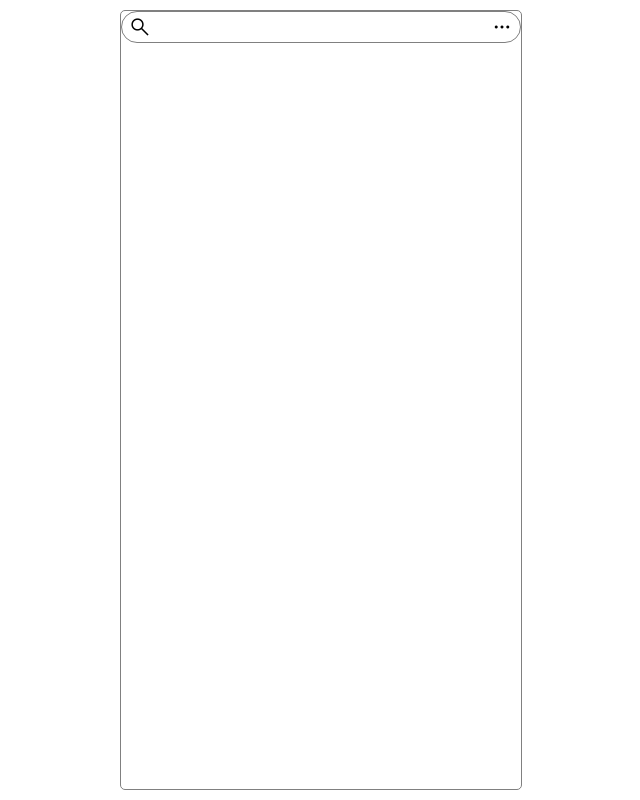
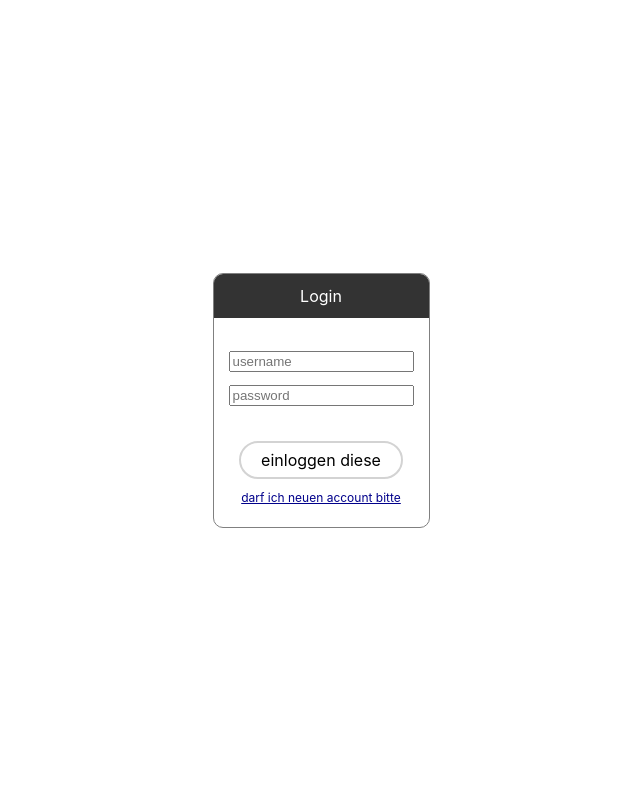
Before and after one commit to Raphael2b3/swarmintelligencefrontend, a React (Vite) app: page /login in a window 1280 px wide. Shown: the whole page, without its empty margins (319-959 px from the left). Built offline with nearby package versions, Linux system fonts and the light colour scheme.

Commit message:
started login page

```diff
--- a/src/App.tsx
+++ b/src/App.tsx
@@ -1,49 +1,40 @@
-import { createContext, useState } from "react";
+import { useState, useRef } from "react";
 import styled from 'styled-components'
-import Searchbar from "./components/searchbar";
-import Statement from "./components/statement";
-
-const Frame = styled.div`
-  height: inherit;
-  width: inherit;
-
-  display: flex;
-  flex-direction: column;
-
-  jusitfy-content: center;
-  align-items: center;
-`
-
-const PhoneFrame = styled.div`
-  flex: 1 1 auto;
-  display: flex;
-  flex-direction: column;
-  max-width: 400px;
-  width: 100%;
-  border: 1px solid grey;
-  border-radius: 5px;
-  margin: 10px;
-`
-
-const StatementFrame = styled.div`
-  flex: 1 1 auto;
-
-`
+import AppProvider, { AppContext, AppContextData } from "./context/appContext";
+import { createBrowserRouter, Navigate, RouterProvider } from "react-router-dom";
+import Login from "./pages/loginPage";
+import Home from "./pages/homePage";
 
 
 
 function App() {
+
+  const appCtxRef = useRef<AppContextData>({
+    root: 'http://127.0.0.1:5555/',
+  })
+
+
+  const router = createBrowserRouter([
+    {
+      path: 'login',
+      element: <Login/>
+    },
+    {
+      path: '/',
+      element: <Home/>,
+    }
+  ])
+
+
   return (
-    <Frame>
-      <PhoneFrame>
+    <AppProvider ctx = {appCtxRef.current}>
+      <RouterProvider router = {router} />
+    </AppProvider>
 
-        <Searchbar/>
-        <StatementFrame>
-          <Statement/>
-        </StatementFrame>
-      </PhoneFrame>
-    </Frame>
   );
+
+
+
 }
 
 export default App;
--- /dev/null
+++ b/src/communication/user.tsx
@@ -0,0 +1,6 @@
+
+
+export default class User {
+
+
+}
--- /dev/null
+++ b/src/components/navi.tsx
@@ -0,0 +1,56 @@
+import styled from 'styled-components'
+import { Link } from 'react-router-dom'
+
+const BorderFrame = styled.div`
+    display: flex;
+    flex-direction: column;
+    justify-content: start;
+    align-items: center;
+
+    border: solid 1px grey;
+    border-radius: 5px;
+    overflow: hidden;
+`
+
+
+interface LinkItemProps {
+    odd: boolean,
+    lastItem?: boolean,
+}
+const LinkItemFrame = styled.div<LinkItemProps>`
+
+    width: 100%;
+    border-bottom: solid ${props => props.lastItem ? '0' : '1'}px grey;
+    background-color: ${props => props.odd ? 'lightgrey' : 'white'};
+
+
+`
+
+
+const LinkItem = styled(Link)`
+    all: unset;
+
+    padding: 2px 15px;
+
+    display: flex;
+    flex-direction: row;
+    align-items: center;
+    justify-content: space-between;
+
+    cursor: pointer;
+
+`
+
+export default function Navi() {
+
+    return(
+        <BorderFrame>
+            <LinkItemFrame odd = {true}>
+                <LinkItem to = './login' > Login </LinkItem>
+            </LinkItemFrame>
+            <LinkItemFrame odd = {false} lastItem>
+                <LinkItem to = '/'> empty </LinkItem>
+            </LinkItemFrame>
+        </BorderFrame>
+    )
+}
--- /dev/null
+++ b/src/context/appContext.tsx
@@ -0,0 +1,23 @@
+import { createContext } from "react"
+
+
+export interface AppContextData {
+    root: string,
+
+}
+
+export const AppContext = createContext<AppContextData>({} as AppContextData)
+
+
+interface Props {
+    children: React.ReactNode,
+    ctx: AppContextData
+}
+export default function AppProvider(props: Props) {
+
+    return(
+        <AppContext.Provider value = { props.ctx }>
+            { props.children }
+        </AppContext.Provider>
+    )
+}
--- a/src/data/types.ts
+++ b/src/data/types.ts
@@ -13,6 +13,8 @@ export interface Statement {
 
 
 
+
+
 export interface Connection {
     id: string,
     supports: boolean,
--- /dev/null
+++ b/src/pages/homePage.tsx
@@ -0,0 +1,48 @@
+import styled from 'styled-components'
+import Searchbar from '../components/searchbar'
+import Navi from '../components/navi'
+
+
+const Frame = styled.div`
+  height: inherit;
+  width: inherit;
+
+  display: flex;
+  flex-direction: column;
+  jusitfy-content: center;
+  align-items: center;
+  position: relative;
+`
+
+const SearchbarFrame = styled.div`
+    position: absolute;
+    top: 0;
+    z-index: 10;
+
+    padding: 10px;
+    max-width: 300px;
+    width: 100%;
+`
+
+const NavFrame = styled.div`
+    position: absolute;
+    top: 0;
+    right: 0;
+
+    padding: 10px;
+`
+
+export default function Home() {
+
+
+    return (
+    <Frame>
+        <SearchbarFrame>
+            <Searchbar/>
+        </SearchbarFrame>
+        <NavFrame>
+            <Navi/>
+        </NavFrame>
+
+    </Frame>)
+}
--- /dev/null
+++ b/src/pages/loginPage.tsx
@@ -0,0 +1,252 @@
+import styled from 'styled-components'
+import { useContext, useState } from 'react'
+import { UserCreateRequest, UserCreateResponse } from "../data/interface";
+import { AppContext } from '../context/appContext';
+import { useNavigate } from 'react-router-dom'
+
+
+const Frame = styled.div`
+
+    width: inherit;
+    height: inherit;
+
+    display: flex;
+    flex-direction: column;
+    justify-content: center;
+    align-items: center;
+
+`
+
+const InnerFrame = styled.div`
+    padding: 20px 15px;
+    display: flex;
+    flex-direction: column;
+    justify-content: center;
+    align-items: center;
+`
+
+const BorderFrame = styled.div`
+
+    display: flex;
+    flex-direction: column;
+    justify-content: space-between;
+
+    border: solid 1px grey;
+    border-radius: 10px;
+    overflow: hidden;
+
+    max-width: 400px;
+
+`
+
+const Title = styled.div`
+    font-size: 24;
+    text-align: center;
+    padding: 10px 0;
+
+    background-color: #333;
+    color: white;
+
+`
+
+interface InputFrameProps {
+    hide?: boolean,
+}
+const InputFrame = styled.div<InputFrameProps>`
+    padding-top: 10px;
+    display: ${props => props.hide ? 'none' : 'hide'};
+`
+
+const SubmitButton = styled.div`
+
+    margin-top: 20px;
+    padding: 5px 20px;
+    border-radius: 100px;
+    border: solid 2px lightgrey;
+
+    text-align: center;
+    cursor: pointer;
+
+    &:hover {
+        outline: solid 1px lightgrey;
+    }
+
+`
+
+const ChangeMode = styled.div`
+    text-align: center;
+    text-decoration: underline;
+    color: darkblue;
+    font-size: 12px;
+
+    cursor: pointer;
+
+    margin-top: 10px;
+`
+
+interface PasswordErrorProps {
+    show: boolean,
+}
+const PasswordError = styled.div<PasswordErrorProps>`
+
+    display: ${props => props.show ? 'block' : 'hidden'};
+    color: darkred;
+    font-size: 12px;
+    text-align: center;
+    padding-top: 15px;
+`
+
+
+
+
+export default function Login() {
+
+    const [username, setUsername] = useState<string>('')
+    const [password, setPassword] = useState<string>('')
+    const [passwordConfirm, setPasswordConfirm] = useState<string>('')
+    const [registerState, setRegisterState] = useState<boolean>(false)
+    const [passwordError, setPasswordError] = useState<string>('')
+
+    const AppCtx = useContext(AppContext)
+
+    const navigate = useNavigate()
+
+    return <Frame>
+
+        <BorderFrame>
+
+            <Title>
+                {registerState ? 'Register' : 'Login'}
+            </Title>
+
+            <InnerFrame>
+
+                <InputFrame>
+                    <input
+                        placeholder = 'username'
+                        type = 'text'
+                        value = {username}
+                        onChange = {(e) => handleInput(e, 'username')}
+                        onKeyDown = {(e) => handleEnter(e)}
+                    />
+                </InputFrame>
+                <InputFrame>
+                    <input
+                        placeholder = 'password'
+                        type = 'password'
+                        value = {password}
+                        onChange = {(e) => handleInput(e, 'password')}
+                        onKeyDown = {(e) => handleEnter(e)}
+                    />
+                </InputFrame>
+                <InputFrame hide={!registerState}>
+                    <input
+                        placeholder = 'confirm password'
+                        type = 'password'
+                        value = {passwordConfirm}
+                        onChange = {(e) => handleInput(e, 'confirm-password')}
+                        onKeyDown = {(e) => handleEnter(e)}
+                    />
+                </InputFrame>
+
+                <PasswordError show = {passwordError !== ''}>
+                    {passwordError}
+                </PasswordError>
+
+                <SubmitButton onClick={handleSubmit}>
+                    {registerState ? 'mach neue account' : 'einloggen diese'}
+                </SubmitButton>
+
+                <ChangeMode onClick={handleChangeMode}>
+                    {registerState ? 'ich hab shcon account' : 'darf ich neuen account bitte'}
+                </ChangeMode>
+
+            </InnerFrame>
+        </BorderFrame>
+
+    </Frame>
+
+    function handleEnter(e: React.KeyboardEvent<HTMLInputElement>) {
+        if(e.key === 'Enter') {
+            handleSubmit()
+        }
+    }
+
+    function handleChangeMode() {
+        setPasswordError('')
+        setRegisterState(!registerState)
+    }
+
+    function handleSubmit() {
+
+        if(registerState) {
+            if(password === passwordConfirm) {
+
+                postUserCreate(username, password)
+                    .then((result): void => {
+                        console.log(result)
+                        // save user to context and get token
+
+                        navigate('/')
+
+                    })
+                    .catch((message) => {
+                        console.log('ERROR: ' + message)
+                    })
+
+
+            }
+            else {
+                setPasswordError('Passwort und passwort bestätigung stimmen nicht überein.')
+            }
+        }
+
+
+    }
+
+    function handleInput(e: React.ChangeEvent<HTMLInputElement>, type: string) {
+
+        let input = e.currentTarget.value
+        switch(type) {
+            case 'username':
+                if(input !== ' ') {
+                    setUsername(input)
+                }
+                break;
+            case 'password':
+                setPassword(input)
+                break;
+            case 'confirm-password':
+                setPasswordConfirm(input)
+                break;
+        }
+    }
+
+
+    function postUserCreate(username: string, password: string): Promise<UserCreateResponse> {
+
+        return new Promise<UserCreateResponse>(
+
+          (resolve, reject): void => {
+
+            const request: UserCreateRequest = {
+              username: username,
+              password: password,
+            }
+
+            const requestOptions = {
+              method: 'POST',
+              headers: { 'Content-Type': 'application/json' },
+              body: JSON.stringify(request)
+            }
+
+            fetch(AppCtx.root + 'user/create', requestOptions)
+              .then( response => resolve(response.json()) )
+              .catch( message => reject(message) )
+
+          }
+        )
+
+      }
+
+}
```
Also changed, not shown: src/data/interface.ts (+17 -0 lines), src/basic/inputText.tsx (added).
